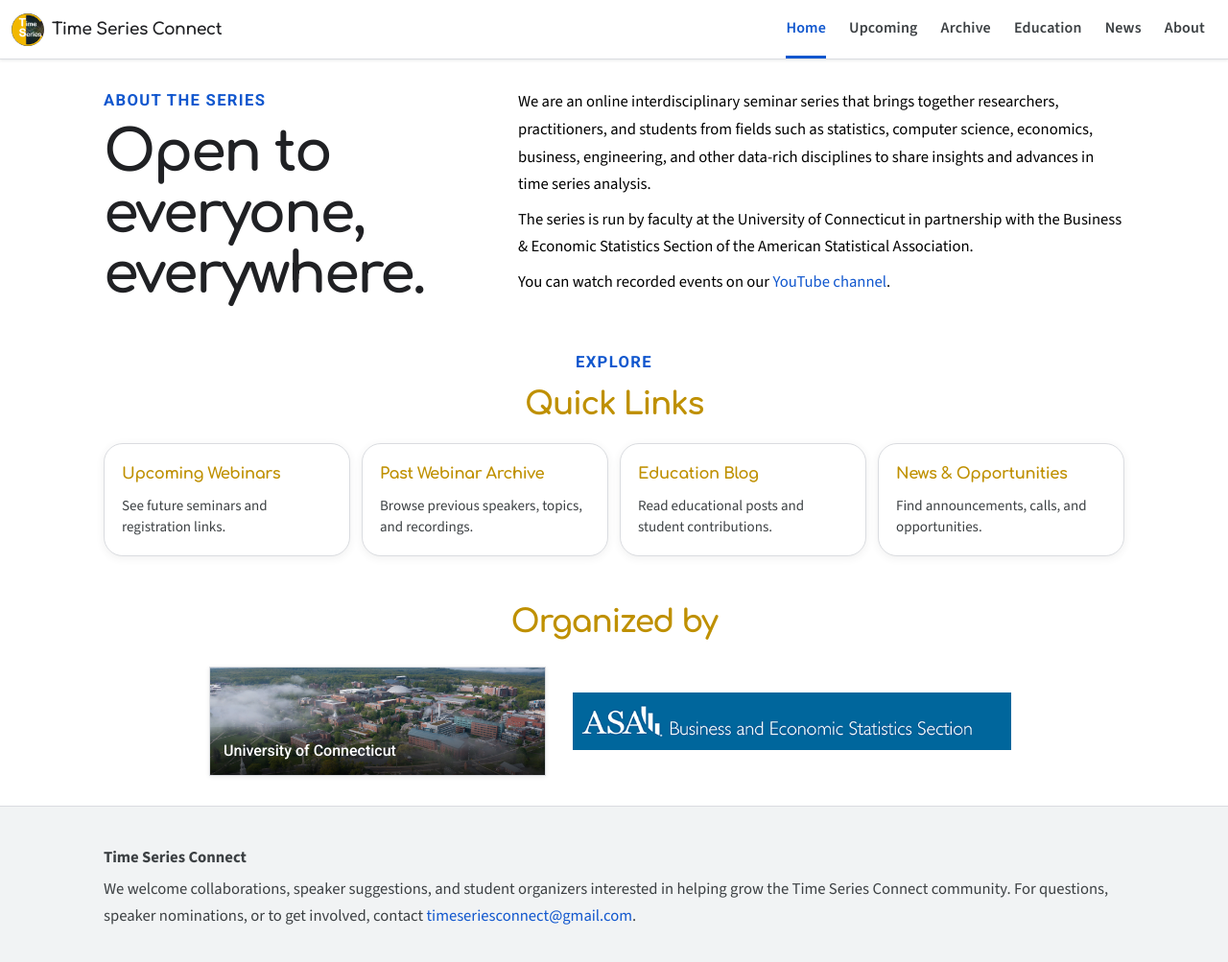
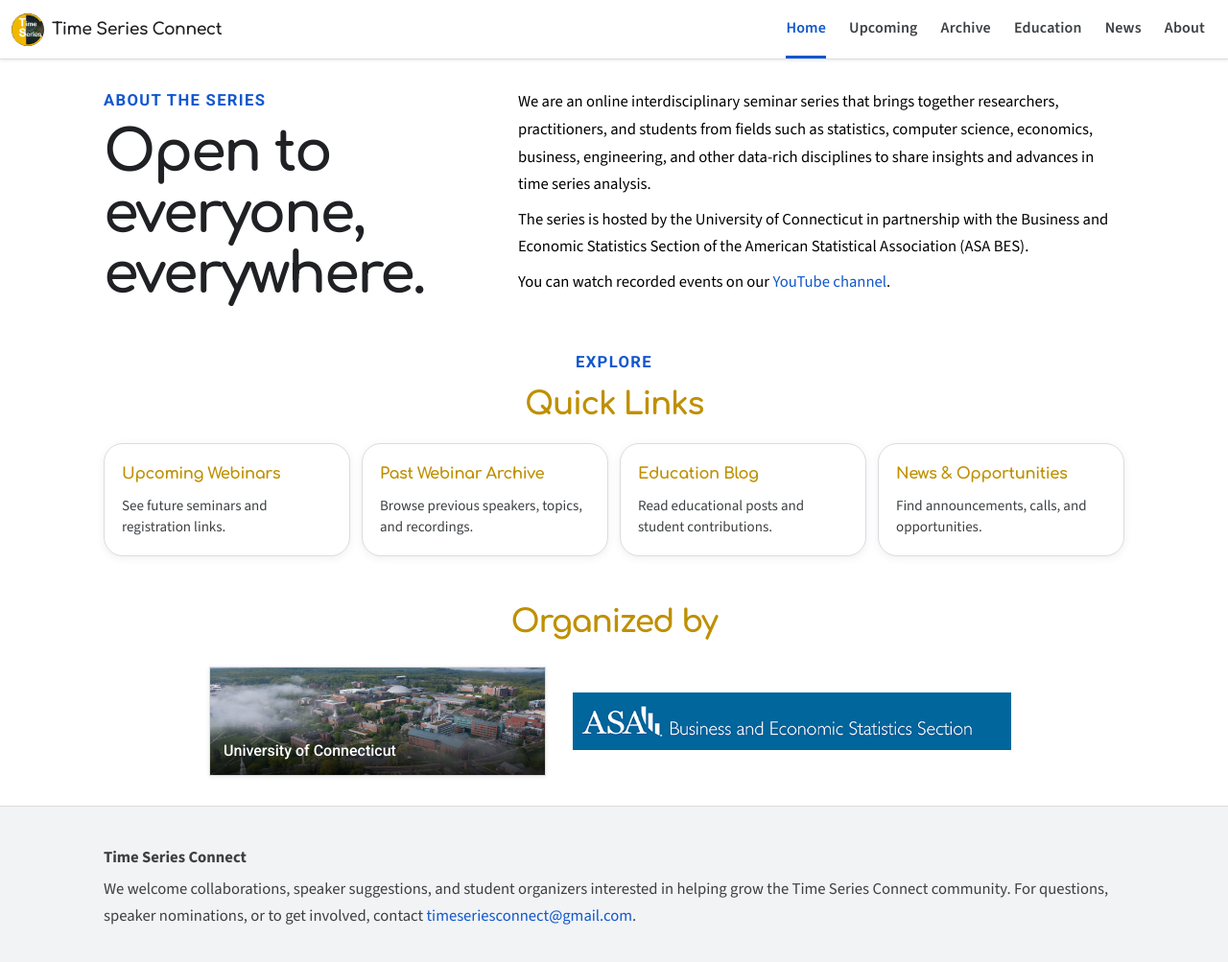
Before and after one commit to yaozheng-stat/time-series-connect, a Jekyll site: the page built from index.md, in a window 1280 px wide and 1007 px high. Shown: the top 1003 px of the window at 96% size. Built offline with Jekyll 4.4.1, drawn with Linux system fonts in a browser that asks for light colours.

Commit message:
update about the series

```diff
--- a/index.md
+++ b/index.md
@@ -10,7 +10,7 @@
     </div>
     <div>
       <p>We are an online interdisciplinary seminar series that brings together researchers, practitioners, and students from fields such as statistics, computer science, economics, business, engineering, and other data-rich disciplines to share insights and advances in time series analysis.</p>
-      <p>The series is run by faculty at the University of Connecticut in partnership with the Business &amp; Economic Statistics Section of the American Statistical Association.</p>
+      <p> The series is hosted by the University of Connecticut in partnership with the Business and Economic Statistics Section of the American Statistical Association (ASA BES).</p>
       <p>You can watch recorded events on our <a href="https://www.youtube.com/" target="_blank" rel="noopener">YouTube channel</a>.</p>
     </div>
   </div>
```
